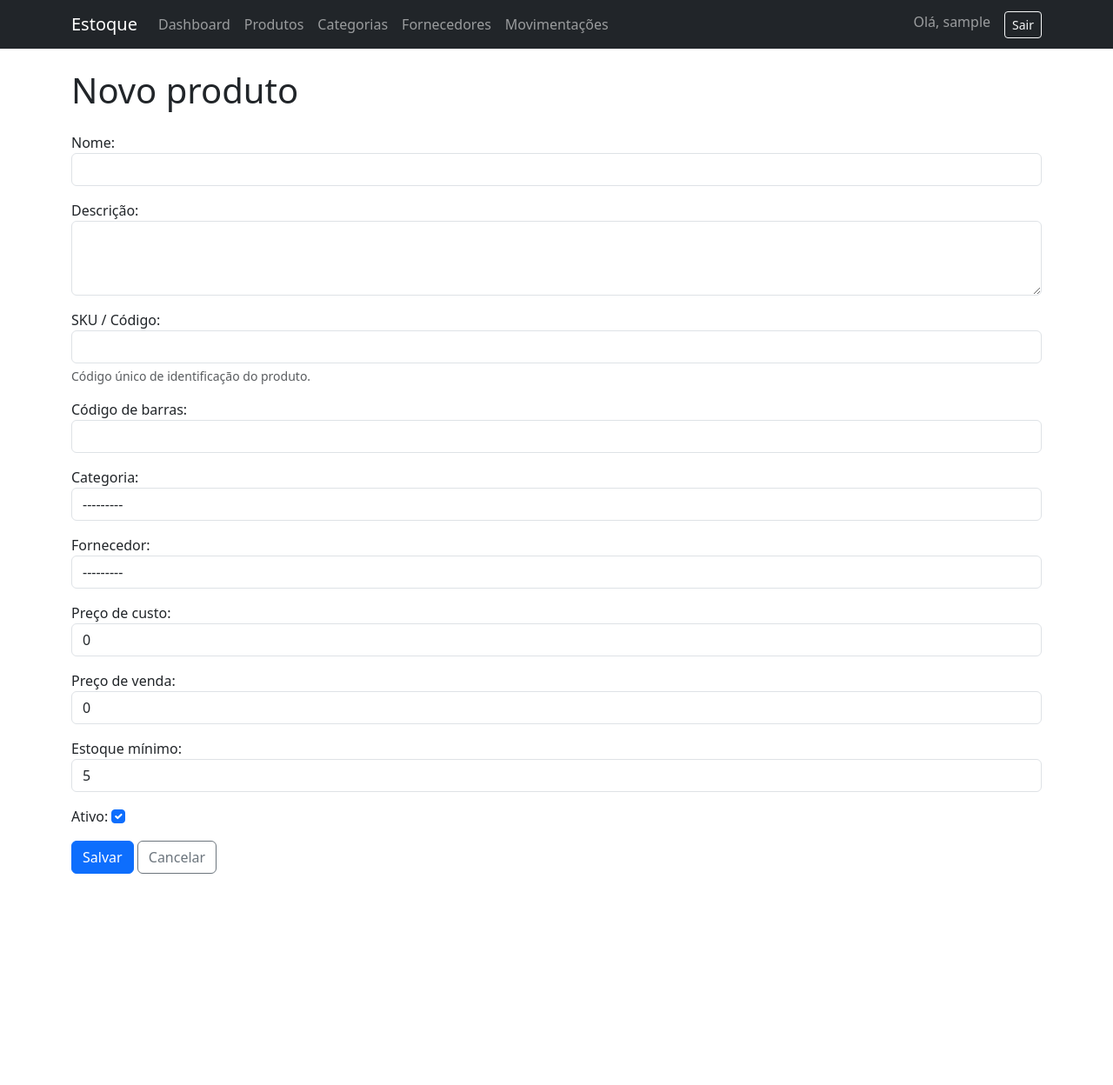
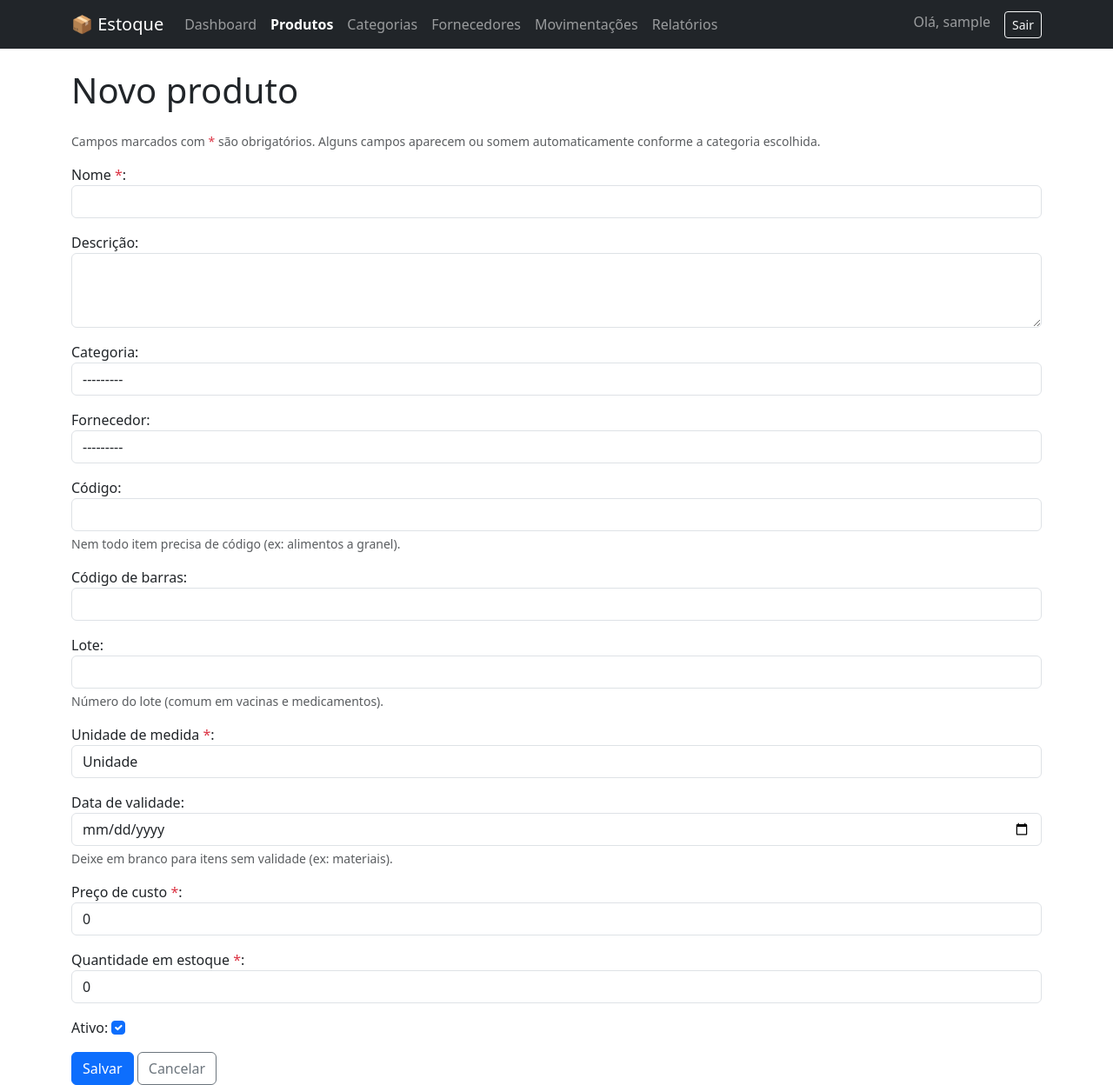
Before and after one commit to JuanVitorio/gerencia_armazem_saude, a Django app: page /produtos/novo/ in a window 1280 px wide. Shown: the whole page at 87% size. Before the commit the page ends 1005 px from the top, so only its background shows below. Run offline with Django 5.2, Linux system fonts and the light colour scheme; the visitor is signed in with stand-in values (Sample User, id 1); data that the repository does not hold is empty.

Commit message:
refactor: muda os arquivos da pasta de templates

```diff
--- a/estoque/forms.py
+++ b/estoque/forms.py
@@ -1,10 +1,16 @@
 from django import forms
+from django.contrib.auth.forms import AuthenticationForm
+from django.utils.html import escape
+from django.utils.safestring import mark_safe
 
 from .models import Categoria, Fornecedor, Movimentacao, Produto
 
 
 class BaseFormMixin:
-    """Aplica classes do Bootstrap a todos os campos automaticamente."""
+    """
+    Aplica classes do Bootstrap a todos os campos automaticamente e marca
+    com um asterisco (*) o rótulo de todo campo obrigatório.
+    """
 
     def __init__(self, *args, **kwargs):
         super().__init__(*args, **kwargs)
@@ -12,14 +18,39 @@ class BaseFormMixin:
             css = 'form-check-input' if isinstance(field.widget, forms.CheckboxInput) else 'form-control'
             existing = field.widget.attrs.get('class', '')
             field.widget.attrs['class'] = f'{existing} {css}'.strip()
+            if field.required and field.label:
+                field.label = mark_safe(f'{escape(field.label)} <span class="text-danger">*</span>')
+
+
+class CategoriaSelect(forms.Select):
+    """
+    Select de categoria que expõe o "tipo" de cada categoria via
+    data-tipo em cada <option>. É isso que o JavaScript do formulário de
+    produto (produto_form.html) usa para mostrar/esconder campos
+    conforme a categoria escolhida, sem precisar de requisições extras.
+    """
+
+    def create_option(self, name, value, label, selected, index, subindex=None, attrs=None):
+        option = super().create_option(name, value, label, selected, index, subindex, attrs)
+        if value:
+            try:
+                categoria = Categoria.objects.get(pk=value)
+            except (Categoria.DoesNotExist, ValueError, TypeError):
+                categoria = None
+            if categoria:
+                option['attrs']['data-tipo'] = categoria.tipo
+        return option
 
 
 class CategoriaForm(BaseFormMixin, forms.ModelForm):
     class Meta:
         model = Categoria
-        fields = ['nome', 'descricao']
+        fields = ['nome', 'tipo', 'descricao']
         widgets = {
             'descricao': forms.Textarea(attrs={'rows': 3}),
+        }
+        help_texts = {
+            'tipo': 'Controla quais campos aparecem no cadastro de produtos desta categoria.',
         }
 
 
@@ -33,14 +64,18 @@ class ProdutoForm(BaseFormMixin, forms.ModelForm):
     class Meta:
         model = Produto
         fields = [
-            'nome', 'descricao', 'sku', 'codigo_barras', 'categoria', 'fornecedor',
-            'preco_custo', 'preco_venda', 'quantidade_minima', 'ativo',
+            'nome', 'descricao', 'categoria', 'fornecedor',
+            'sku', 'codigo_barras', 'lote',
+            'unidade_medida', 'data_validade',
+            'preco_custo', 'quantidade', 'ativo',
         ]
         widgets = {
             'descricao': forms.Textarea(attrs={'rows': 3}),
+            'data_validade': forms.DateInput(attrs={'type': 'date'}),
+            'categoria': CategoriaSelect(),
         }
         help_texts = {
-            'sku': 'Código único de identificação do produto.',
+            'sku': 'Nem todo item precisa de código (ex: alimentos a granel).',
         }
 
 
@@ -57,12 +92,26 @@ class MovimentacaoForm(BaseFormMixin, forms.ModelForm):
 
 
 class ProdutoFiltroForm(forms.Form):
-    q = forms.CharField(label='Buscar', required=False)
+    SITUACAO_CHOICES = [
+        ('', 'Todas as situações'),
+        ('BAIXO', 'Estoque baixo'),
+        ('VENCIDO', 'Vencidos'),
+        ('VENCENDO', 'Vencendo em breve'),
+    ]
+
+    q = forms.CharField(
+        label='Buscar', required=False,
+        widget=forms.TextInput(attrs={'placeholder': 'Nome, código, código de barras, lote...'})
+    )
     categoria = forms.ModelChoiceField(label='Categoria', queryset=Categoria.objects.all(), required=False)
-    apenas_estoque_baixo = forms.BooleanField(label='Apenas estoque baixo', required=False)
+    situacao = forms.ChoiceField(label='Situação', choices=SITUACAO_CHOICES, required=False)
 
     def __init__(self, *args, **kwargs):
         super().__init__(*args, **kwargs)
         for field in self.fields.values():
             css = 'form-check-input' if isinstance(field.widget, forms.CheckboxInput) else 'form-control'
             field.widget.attrs['class'] = css
+
+
+class CustomAuthenticationForm(BaseFormMixin, AuthenticationForm):
+    """Formulário de login com o mesmo estilo (Bootstrap + asterisco) dos demais."""
--- a/estoque/templates/estoque/base.html
+++ b/estoque/templates/estoque/base.html
@@ -6,24 +6,44 @@
     <meta name="viewport" content="width=device-width, initial-scale=1.0">
     <title>{% block title %}Gerência de Estoque{% endblock %}</title>
     <link href="https://cdn.jsdelivr.net/npm/bootstrap@5.3.3/dist/css/bootstrap.min.css" rel="stylesheet">
+    {% block extra_head %}{% endblock %}
 </head>
 <body>
+    {% if user.is_authenticated %}
     <nav class="navbar navbar-expand-lg navbar-dark bg-dark mb-4">
         <div class="container">
-            <a class="navbar-brand" href="{% url 'estoque:dashboard' %}">Estoque</a>
+            <a class="navbar-brand" href="{% url 'estoque:dashboard' %}">📦 Estoque</a>
             <button class="navbar-toggler" type="button" data-bs-toggle="collapse" data-bs-target="#nav">
                 <span class="navbar-toggler-icon"></span>
             </button>
             <div class="collapse navbar-collapse" id="nav">
                 <ul class="navbar-nav me-auto">
-                    <li class="nav-item"><a class="nav-link" href="{% url 'estoque:dashboard' %}">Dashboard</a></li>
-                    <li class="nav-item"><a class="nav-link" href="{% url 'estoque:produto_list' %}">Produtos</a></li>
-                    <li class="nav-item"><a class="nav-link" href="{% url 'estoque:categoria_list' %}">Categorias</a></li>
-                    <li class="nav-item"><a class="nav-link" href="{% url 'estoque:fornecedor_list' %}">Fornecedores</a></li>
-                    <li class="nav-item"><a class="nav-link" href="{% url 'estoque:movimentacao_list' %}">Movimentações</a></li>
+                    <li class="nav-item">
+                        <a class="nav-link {% if request.resolver_match.url_name == 'dashboard' %}active fw-semibold{% endif %}"
+                           href="{% url 'estoque:dashboard' %}">Dashboard</a>
+                    </li>
+                    <li class="nav-item">
+                        <a class="nav-link {% if 'produto' in request.resolver_match.url_name %}active fw-semibold{% endif %}"
+                           href="{% url 'estoque:produto_list' %}">Produtos</a>
+                    </li>
+                    <li class="nav-item">
+                        <a class="nav-link {% if 'categoria' in request.resolver_match.url_name %}active fw-semibold{% endif %}"
+                           href="{% url 'estoque:categoria_list' %}">Categorias</a>
+                    </li>
+                    <li class="nav-item">
+                        <a class="nav-link {% if 'fornecedor' in request.resolver_match.url_name %}active fw-semibold{% endif %}"
+                           href="{% url 'estoque:fornecedor_list' %}">Fornecedores</a>
+                    </li>
+                    <li class="nav-item">
+                        <a class="nav-link {% if 'movimentacao' in request.resolver_match.url_name %}active fw-semibold{% endif %}"
+                           href="{% url 'estoque:movimentacao_list' %}">Movimentações</a>
+                    </li>
+                    <li class="nav-item">
+                        <a class="nav-link {% if 'relatorio' in request.resolver_match.url_name %}active fw-semibold{% endif %}"
+                           href="{% url 'estoque:relatorio_list' %}">Relatórios</a>
+                    </li>
                 </ul>
                 <ul class="navbar-nav">
-                    {% if user.is_authenticated %}
                     <li class="nav-item"><span class="navbar-text me-3">Olá, {{ user.username }}</span></li>
                     <li class="nav-item">
                         <form action="{% url 'logout' %}" method="post" class="d-inline">
@@ -31,13 +51,11 @@
                             <button type="submit" class="btn btn-outline-light btn-sm">Sair</button>
                         </form>
                     </li>
-                    {% else %}
-                        <li class="nav-item"><a class="nav-link" href="{% url 'login' %}">Entrar</a></li>
-                    {% endif %}
                 </ul>
             </div>
         </div>
     </nav>
+    {% endif %}
 
     <div class="container">
         {% if messages %}
@@ -53,5 +71,6 @@
     </div>
 
     <script src="https://cdn.jsdelivr.net/npm/bootstrap@5.3.3/dist/js/bootstrap.bundle.min.js"></script>
+    {% block extra_scripts %}{% endblock %}
 </body>
 </html>
--- a/estoque/templates/estoque/produto_form.html
+++ b/estoque/templates/estoque/produto_form.html
@@ -2,10 +2,14 @@
 {% block title %}{% if object %}Editar{% else %}Novo{% endif %} produto{% endblock %}
 {% block content %}
 <h1 class="mb-4">{% if object %}Editar{% else %}Novo{% endif %} produto</h1>
+<p class="text-muted small">
+    Campos marcados com <span class="text-danger">*</span> são obrigatórios.
+    Alguns campos aparecem ou somem automaticamente conforme a categoria escolhida.
+</p>
 <form method="post" novalidate>
     {% csrf_token %}
     {% for field in form %}
-        <div class="mb-3">
+        <div class="mb-3" id="campo-{{ field.name }}">
             {{ field.label_tag }}
             {{ field }}
             {% if field.help_text %}<div class="form-text">{{ field.help_text }}</div>{% endif %}
@@ -17,3 +21,40 @@
     <a href="{% url 'estoque:produto_list' %}" class="btn btn-outline-secondary">Cancelar</a>
 </form>
 {% endblock %}
+
+{% block extra_scripts %}
+<script>
+(function () {
+    // Campos que aparecem/somem dependendo do tipo da categoria escolhida.
+    // Ajuste estas listas se a realidade da sua secretaria for diferente.
+    var CAMPOS_CONDICIONAIS = ['sku', 'codigo_barras', 'fornecedor', 'lote', 'data_validade'];
+    var CAMPOS_POR_TIPO = {
+        ALIMENTO: ['fornecedor', 'data_validade'],
+        MEDICAMENTO: ['sku', 'codigo_barras', 'fornecedor', 'lote', 'data_validade'],
+        VACINA: ['sku', 'codigo_barras', 'lote', 'data_validade'],
+        MATERIAL_ESCRITORIO: ['sku', 'codigo_barras', 'fornecedor'],
+        MATERIAL_LIMPEZA: ['sku', 'codigo_barras', 'fornecedor', 'data_validade'],
+        OUTRO: CAMPOS_CONDICIONAIS
+    };
+
+    var selectCategoria = document.getElementById('id_categoria');
+    if (!selectCategoria) { return; }
+
+    function aplicarCamposVisiveis() {
+        var opcao = selectCategoria.options[selectCategoria.selectedIndex];
+        var tipo = opcao ? opcao.getAttribute('data-tipo') : null;
+        var permitidos = (tipo && CAMPOS_POR_TIPO[tipo]) ? CAMPOS_POR_TIPO[tipo] : CAMPOS_CONDICIONAIS;
+
+        CAMPOS_CONDICIONAIS.forEach(function (nome) {
+            var wrapper = document.getElementById('campo-' + nome);
+            if (wrapper) {
+                wrapper.style.display = permitidos.indexOf(nome) !== -1 ? '' : 'none';
+            }
+        });
+    }
+
+    selectCategoria.addEventListener('change', aplicarCamposVisiveis);
+    aplicarCamposVisiveis();
+})();
+</script>
+{% endblock %}
--- a/estoque/urls.py
+++ b/estoque/urls.py
@@ -28,7 +28,14 @@ urlpatterns = [
     path('produtos/<int:pk>/editar/', views.ProdutoUpdateView.as_view(), name='produto_update'),
     path('produtos/<int:pk>/excluir/', views.ProdutoDeleteView.as_view(), name='produto_delete'),
 
+    # Ação rápida de movimentação (usada nos botões +/- da listagem de produtos)
+    path('produtos/<int:pk>/movimentacao-rapida/', views.MovimentacaoRapidaView.as_view(), name='movimentacao_rapida'),
+
     # Movimentações
     path('movimentacoes/', views.MovimentacaoListView.as_view(), name='movimentacao_list'),
     path('movimentacoes/nova/', views.MovimentacaoCreateView.as_view(), name='movimentacao_create'),
+
+    # Relatórios
+    path('relatorios/', views.RelatorioListView.as_view(), name='relatorio_list'),
+    path('relatorios/gerar/<str:tipo>/', views.RelatorioGerarView.as_view(), name='relatorio_gerar'),
 ]
--- a/estoque/views.py
+++ b/estoque/views.py
@@ -1,13 +1,19 @@
+from datetime import datetime, timedelta
+
+from django.conf import settings
 from django.contrib import messages
 from django.contrib.auth.mixins import LoginRequiredMixin
-from django.db.models import F, Q, Sum
+from django.db.models import Q
 from django.forms import ValidationError
-from django.urls import reverse_lazy
+from django.http import Http404, HttpResponse
+from django.shortcuts import get_object_or_404, redirect
+from django.urls import reverse, reverse_lazy
+from django.utils import timezone
 from django.views.generic import (
     CreateView, DeleteView, DetailView, ListView, TemplateView, UpdateView, View,
 )
-from django.shortcuts import get_object_or_404, redirect, render
 
+from . import relatorios
 from .forms import (
     CategoriaForm, FornecedorForm, MovimentacaoForm, ProdutoFiltroForm, ProdutoForm,
 )
@@ -15,18 +21,27 @@ from .models import Categoria, Fornecedor, Movimentacao, Produto
 
 
 class DashboardView(LoginRequiredMixin, TemplateView):
+    """
+    Tela inicial enxuta: só o que precisa de atenção imediata no dia a
+    dia do posto/secretaria (estoque baixo, validade e movimentações
+    recentes) — sem cartões ou números que não ajudam a agir.
+    """
     template_name = 'estoque/dashboard.html'
 
     def get_context_data(self, **kwargs):
         context = super().get_context_data(**kwargs)
-        produtos = Produto.objects.filter(ativo=True)
-        context['total_produtos'] = produtos.count()
-        context['total_itens'] = produtos.aggregate(total=Sum('quantidade'))['total'] or 0
-        context['valor_total_estoque'] = sum(p.valor_total_estoque for p in produtos)
+        hoje = timezone.localdate()
+        limite_validade = hoje + timedelta(days=settings.DIAS_ALERTA_VENCIMENTO)
+
+        produtos = Produto.objects.filter(ativo=True).select_related('categoria')
+
         context['produtos_estoque_baixo'] = produtos.filter(
-            quantidade__lte=F('quantidade_minima')
+            quantidade__lte=settings.LIMITE_ESTOQUE_BAIXO
         ).order_by('quantidade')
-        context['ultimas_movimentacoes'] = Movimentacao.objects.select_related('produto')[:10]
+        context['produtos_validade'] = produtos.filter(
+            data_validade__isnull=False, data_validade__lte=limite_validade
+        ).order_by('data_validade')
+        context['ultimas_movimentacoes'] = Movimentacao.objects.select_related('produto')[:8]
         return context
 
 
@@ -138,15 +153,27 @@ class ProdutoListView(LoginRequiredMixin, ListView):
         if self.filtro_form.is_valid():
             termo = self.filtro_form.cleaned_data.get('q')
             categoria = self.filtro_form.cleaned_data.get('categoria')
-            apenas_estoque_baixo = self.filtro_form.cleaned_data.get('apenas_estoque_baixo')
+            situacao = self.filtro_form.cleaned_data.get('situacao')
             if termo:
                 queryset = queryset.filter(
-                    Q(nome__icontains=termo) | Q(sku__icontains=termo) | Q(codigo_barras__icontains=termo)
+                    Q(nome__icontains=termo) | Q(sku__icontains=termo) |
+                    Q(codigo_barras__icontains=termo) | Q(categoria__nome__icontains=termo) |
+                    Q(lote__icontains=termo)
                 )
             if categoria:
                 queryset = queryset.filter(categoria=categoria)
-            if apenas_estoque_baixo:
-                queryset = queryset.filter(quantidade__lte=F('quantidade_minima'))
+            if situacao == 'BAIXO':
+                queryset = queryset.filter(quantidade__lte=settings.LIMITE_ESTOQUE_BAIXO)
+            elif situacao == 'VENCIDO':
+                queryset = queryset.filter(
+                    data_validade__isnull=False, data_validade__lt=timezone.localdate()
+                )
+            elif situacao == 'VENCENDO':
+                hoje = timezone.localdate()
+                queryset = queryset.filter(
+                    data_validade__isnull=False, data_validade__gte=hoje,
+                    data_validade__lte=hoje + timedelta(days=settings.DIAS_ALERTA_VENCIMENTO)
+                )
         return queryset
 
     def get_context_data(self, **kwargs):
@@ -198,6 +225,36 @@ class ProdutoDeleteView(LoginRequiredMixin, DeleteView):
         return super().form_valid(form)
 
 
+class MovimentacaoRapidaView(LoginRequiredMixin, View):
+    """Ação de 1 clique para dar entrada/saída de estoque direto da listagem."""
+
+    def post(self, request, pk):
+        produto = get_object_or_404(Produto, pk=pk)
+        tipo = request.POST.get('tipo')
+        try:
+            quantidade = int(request.POST.get('quantidade', 1))
+        except (TypeError, ValueError):
+            quantidade = 0
+
+        if tipo not in (Movimentacao.ENTRADA, Movimentacao.SAIDA) or quantidade <= 0:
+            messages.error(request, 'Informe uma quantidade válida.')
+        else:
+            movimentacao = Movimentacao(
+                produto=produto, tipo=tipo, quantidade=quantidade,
+                motivo='Ajuste rápido', usuario=request.user,
+            )
+            try:
+                movimentacao.save()
+            except ValidationError as exc:
+                messages.error(request, ' '.join(exc.messages))
+            else:
+                acao = 'Entrada' if tipo == Movimentacao.ENTRADA else 'Saída'
+                messages.success(request, f'{acao} de {quantidade} un. registrada para "{produto.nome}".')
+
+        next_url = request.POST.get('next') or reverse('estoque:produto_list')
+        return redirect(next_url)
+
+
 # ---------- Movimentação ----------
 
 class MovimentacaoListView(LoginRequiredMixin, ListView):
@@ -232,3 +289,70 @@ class MovimentacaoCreateView(LoginRequiredMixin, CreateView):
             return self.form_invalid(form)
         messages.success(self.request, 'Movimentação registrada com sucesso.')
         return response
+
+
+# ---------- Relatórios ----------
+
+class RelatorioListView(LoginRequiredMixin, TemplateView):
+    """Página com os relatórios em PDF disponíveis para download/impressão."""
+    template_name = 'estoque/relatorio_list.html'
+
+    def get_context_data(self, **kwargs):
+        context = super().get_context_data(**kwargs)
+        hoje = timezone.localdate()
+        context['hoje'] = hoje.isoformat()
+        context['inicio_mes'] = hoje.replace(day=1).isoformat()
+        context['dias_alerta_vencimento'] = settings.DIAS_ALERTA_VENCIMENTO
+        return context
+
+
+class RelatorioGerarView(LoginRequiredMixin, View):
+    """Gera o PDF do relatório solicitado e devolve para visualização/download."""
+
+    NOMES_ARQUIVO = {
+        'estoque_atual': 'estoque_atual',
+        'estoque_baixo': 'estoque_baixo',
+        'validade': 'produtos_vencidos_e_proximos_do_vencimento',
+        'movimentacoes': 'movimentacoes_do_periodo',
+        'entradas': 'entradas_do_periodo',
+        'saidas': 'saidas_do_periodo',
+        'gastos': 'gastos_do_periodo',
+        'por_categoria': 'estoque_por_categoria',
+    }
+
+    def get(self, request, tipo):
+        hoje = timezone.localdate()
+        data_inicio = self._parse_data(request.GET.get('data_inicio')) or hoje.replace(day=1)
+        data_fim = self._parse_data(request.GET.get('data_fim')) or hoje
+        dias_raw = request.GET.get('dias')
+        dias = int(dias_raw) if dias_raw and dias_raw.isdigit() else None
+
+        geradores = {
+            'estoque_atual': lambda: relatorios.relatorio_estoque_atual(),
+            'estoque_baixo': lambda: relatorios.relatorio_estoque_baixo(),
+            'validade': lambda: relatorios.relatorio_validade(dias),
+            'movimentacoes': lambda: relatorios.relatorio_movimentacoes(data_inicio, data_fim),
+            'entradas': lambda: relatorios.relatorio_movimentacoes(data_inicio, data_fim, tipo=Movimentacao.ENTRADA),
+            'saidas': lambda: relatorios.relatorio_movimentacoes(data_inicio, data_fim, tipo=Movimentacao.SAIDA),
+            'gastos': lambda: relatorios.relatorio_gastos(data_inicio, data_fim),
+            'por_categoria': lambda: relatorios.relatorio_por_categoria(),
+        }
+
+        gerar = geradores.get(tipo)
+        if gerar is None:
+            raise Http404('Relatório não encontrado.')
+
+        buffer = gerar()
+        nome_arquivo = self.NOMES_ARQUIVO.get(tipo, tipo)
+        response = HttpResponse(buffer, content_type='application/pdf')
+        response['Content-Disposition'] = f'inline; filename="{nome_arquivo}.pdf"'
+        return response
+
+    @staticmethod
+    def _parse_data(valor):
+        if not valor:
+            return None
+        try:
+            return datetime.strptime(valor, '%Y-%m-%d').date()
+        except ValueError:
+            return None
```
Also changed, not shown: estoque/admin.py (+4 -3 lines), estoque/models.py (+78 -5 lines), estoque/relatorios.py (added, +33 -0 lines), estoque/templates/estoque/dashboard.html (+39 -43 lines), estoque/templates/estoque/produto_detail.html (+15 -4 lines), estoque/templates/estoque/produto_list.html (+30 -12 lines), estoque/templates/estoque/relatorio_list.html (added, +137 -0 lines), estoque/migrations/0002_remove_produto_preco_venda_and_more.py (added), estoque/templates/estoque/categoria_form.html (line endings or trailing spaces). Lines whose indentation alone changed are shown as unchanged.
